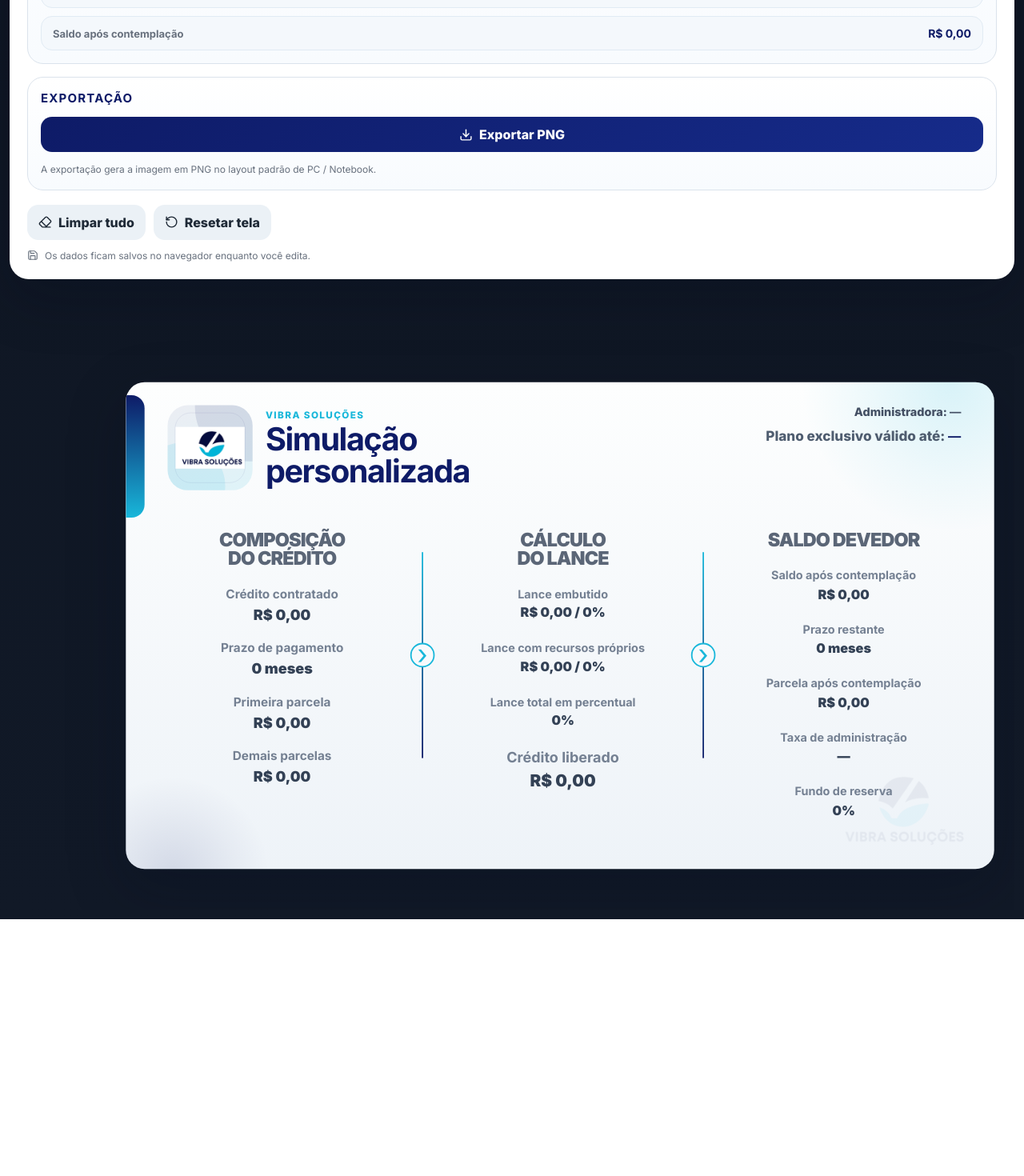
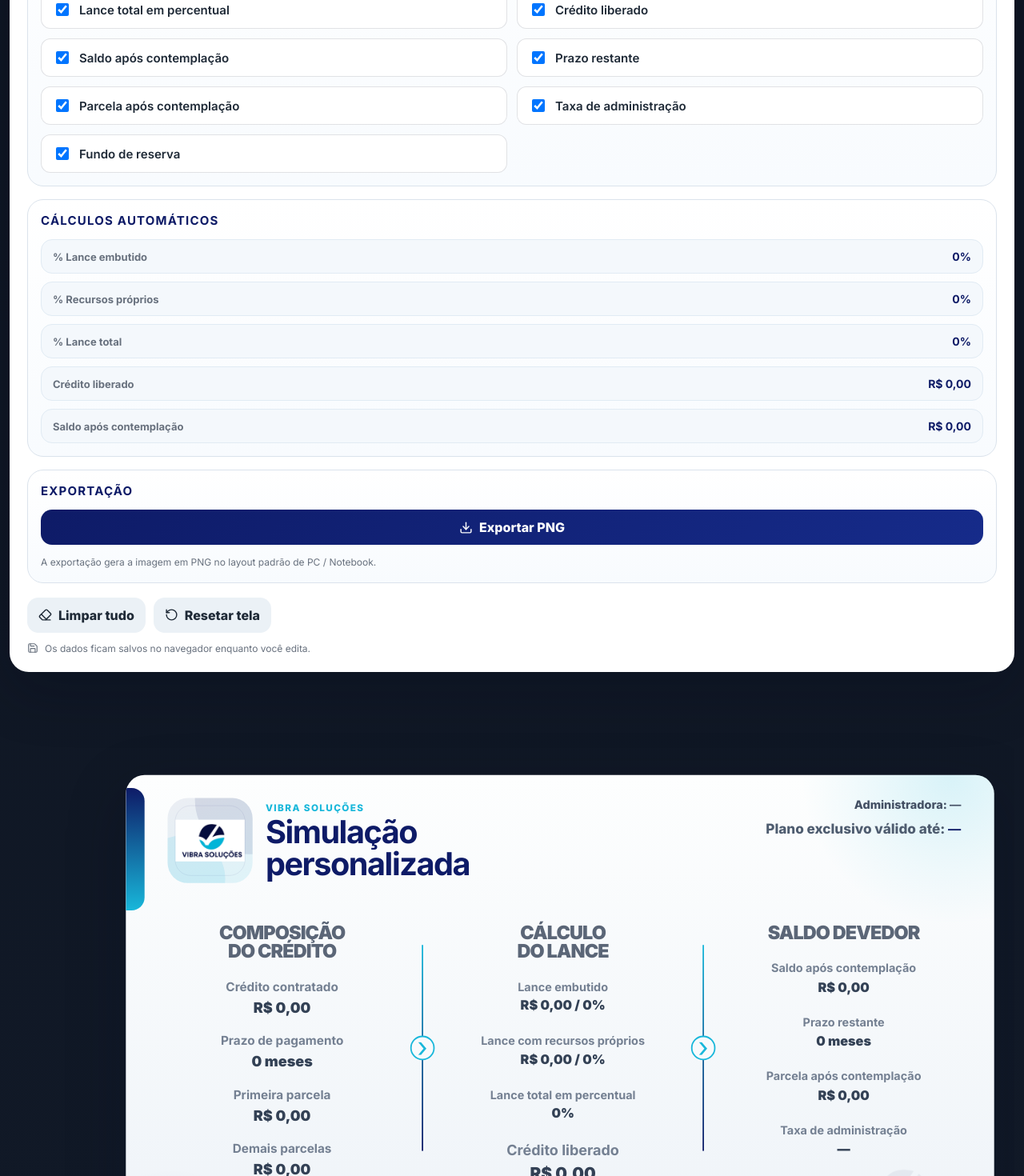
Before and after one commit to gabrieldigitalsales-del/VibraSolucoesSimulador, a React (Vite) app: page / in a window 1280 px wide. Shown: the part 1120-2590 px from the top of the page at 80% size. Before the commit the page ends 2269 px from the top, so only its background shows below. Built offline with nearby package versions, Linux system fonts and the light colour scheme.

Commit message:
Add files via upload

```diff
--- a/src/main.jsx
+++ b/src/main.jsx
@@ -7,6 +7,38 @@ import './style.css';
 
 const STORAGE_KEY = 'simulacao-vibra-solucoes-v3';
 const OLD_STORAGE_KEYS = ['simulacao-vibra-solucoes', 'simulacao-vibra-solucoes-v2', 'simulacao-vibra'];
+
+const visibilityDefaults = {
+  creditoContratado: true,
+  prazoPagamento: true,
+  primeiraParcela: true,
+  demaisParcelas: true,
+  lanceEmbutido: true,
+  lanceRecursos: true,
+  lanceTotalPercentual: true,
+  creditoLiberado: true,
+  saldoApos: true,
+  prazoRestante: true,
+  parcelaApos: true,
+  taxaAdministracao: true,
+  fundoReserva: true,
+};
+
+const toggleOptions = [
+  ['creditoContratado', 'Crédito contratado'],
+  ['prazoPagamento', 'Prazo de pagamento'],
+  ['primeiraParcela', 'Primeira parcela'],
+  ['demaisParcelas', 'Demais parcelas'],
+  ['lanceEmbutido', 'Lance embutido'],
+  ['lanceRecursos', 'Recursos próprios'],
+  ['lanceTotalPercentual', 'Lance total em percentual'],
+  ['creditoLiberado', 'Crédito liberado'],
+  ['saldoApos', 'Saldo após contemplação'],
+  ['prazoRestante', 'Prazo restante'],
+  ['parcelaApos', 'Parcela após contemplação'],
+  ['taxaAdministracao', 'Taxa de administração'],
+  ['fundoReserva', 'Fundo de reserva'],
+];
 
 const defaultData = {
   validade: '',
@@ -23,6 +55,7 @@ const defaultData = {
   parcelaApos: 0,
   taxaAdministracao: '',
   fundoReserva: 0,
+  visibleFields: { ...visibilityDefaults },
 };
 
 const moneyFormatter = new Intl.NumberFormat('pt-BR', {
@@ -65,12 +98,21 @@ function getTodayPlaceholder() {
   return new Intl.DateTimeFormat('pt-BR').format(new Date());
 }
 
+function getVisibleFields(data) {
+  return { ...visibilityDefaults, ...(data?.visibleFields || {}) };
+}
+
 function loadData() {
   try {
     OLD_STORAGE_KEYS.forEach((key) => localStorage.removeItem(key));
     const saved = localStorage.getItem(STORAGE_KEY);
     if (!saved) return defaultData;
-    return { ...defaultData, ...JSON.parse(saved) };
+    const parsed = JSON.parse(saved);
+    return {
+      ...defaultData,
+      ...parsed,
+      visibleFields: { ...visibilityDefaults, ...(parsed?.visibleFields || {}) },
+    };
   } catch {
     return defaultData;
   }
@@ -88,6 +130,33 @@ function EditableField({ label, type = 'text', value, onChange, placeholder = ''
         step={step}
         onChange={(e) => onChange(type === 'number' ? e.target.value : e.target.value)}
       />
+    </label>
+  );
+}
+
+function VisibilityToggle({ label, checked, onChange }) {
+  return (
+    <label
+      style={{
+        display: 'flex',
+        alignItems: 'center',
+        gap: '10px',
+        padding: '12px 14px',
+        border: '1px solid rgba(15, 23, 42, 0.12)',
+        borderRadius: '12px',
+        background: '#fff',
+        cursor: 'pointer',
+        fontSize: '0.94rem',
+        fontWeight: 600,
+      }}
+    >
+      <input
+        type="checkbox"
+        checked={checked}
+        onChange={(e) => onChange(e.target.checked)}
+        style={{ width: '16px', height: '16px', cursor: 'pointer' }}
+      />
+      <span>{label}</span>
     </label>
   );
 }
@@ -136,6 +205,8 @@ function Decor() {
 }
 
 function DesktopPreview({ data, exportRef, derived, variant = 'screen' }) {
+  const visible = getVisibleFields(data);
+
   return (
     <section className={`sheet sheet-${variant}`} ref={exportRef}>
       <Decor />
@@ -144,153 +215,40 @@ function DesktopPreview({ data, exportRef, derived, variant = 'screen' }) {
       <main className="columns">
         <article className="col">
           <h2>COMPOSIÇÃO<br />DO CRÉDITO</h2>
-
-          <div className="item">
-            <span>Crédito contratado</span>
-            <strong>{formatMoney(data.creditoContratado)}</strong>
-          </div>
-
-          <div className="item">
-            <span>Prazo de pagamento</span>
-            <strong>{toNumber(data.prazoPagamento)} meses</strong>
-          </div>
-
-          <div className="item">
-            <span>Primeira parcela</span>
-            <strong>{formatMoney(data.primeiraParcela)}</strong>
-          </div>
-
-          <div className="item">
-            <span>Demais parcelas</span>
-            <strong>{formatMoney(data.demaisParcelas)}</strong>
-          </div>
+          {visible.creditoContratado && <div className="item"><span>Crédito contratado</span><strong>{formatMoney(data.creditoContratado)}</strong></div>}
+          {visible.prazoPagamento && <div className="item"><span>Prazo de pagamento</span><strong>{toNumber(data.prazoPagamento)} meses</strong></div>}
+          {visible.primeiraParcela && <div className="item"><span>Primeira parcela</span><strong>{formatMoney(data.primeiraParcela)}</strong></div>}
+          {visible.demaisParcelas && <div className="item"><span>Demais parcelas</span><strong>{formatMoney(data.demaisParcelas)}</strong></div>}
         </article>
 
         <div className="divider"><i>›</i></div>
 
         <article className="col">
           <h2>CÁLCULO<br />DO LANCE</h2>
-
-          <div className="item compact-item">
-            <span>Lance embutido</span>
-            <strong>{formatMoney(data.lanceEmbutido)} / {formatPercent(derived.percentEmbutido)}</strong>
-          </div>
-
-          <div className="item compact-item">
-            <span>Lance com recursos próprios</span>
-            <strong>{formatMoney(data.lanceRecursos)} / {formatPercent(derived.percentRecursos)}</strong>
-          </div>
-
-          <div className="item compact-item">
-            <span>Lance total em percentual</span>
-            <strong>{formatPercent(derived.percentTotal)}</strong>
-          </div>
-
-          <div className="item final-item">
-            <span>Crédito liberado</span>
-            <strong>{formatMoney(data.creditoLiberado)}</strong>
-          </div>
+          {visible.lanceEmbutido && <div className="item compact-item"><span>Lance embutido</span><strong>{formatMoney(data.lanceEmbutido)} / {formatPercent(derived.percentEmbutido)}</strong></div>}
+          {visible.lanceRecursos && <div className="item compact-item"><span>Lance com recursos próprios</span><strong>{formatMoney(data.lanceRecursos)} / {formatPercent(derived.percentRecursos)}</strong></div>}
+          {visible.lanceTotalPercentual && <div className="item compact-item"><span>Lance total em percentual</span><strong>{formatPercent(derived.percentTotal)}</strong></div>}
+          {visible.creditoLiberado && <div className="item final-item"><span>Crédito liberado</span><strong>{formatMoney(data.creditoLiberado)}</strong></div>}
         </article>
 
         <div className="divider"><i>›</i></div>
 
         <article className="col">
           <h2>SALDO DEVEDOR</h2>
-
-          <div className="item compact-item">
-            <span>Saldo após contemplação</span>
-            <strong>{formatMoney(derived.saldoApos)}</strong>
-          </div>
-
-          <div className="item compact-item">
-            <span>Prazo restante</span>
-            <strong>{toNumber(data.prazoRestante)} meses</strong>
-          </div>
-
-          <div className="item compact-item">
-            <span>Parcela após contemplação</span>
-            <strong>{formatMoney(data.parcelaApos)}</strong>
-          </div>
-
-          <div className="item compact-item">
-            <span>Taxa de administração</span>
-            <strong>{displayText(data.taxaAdministracao)}</strong>
-          </div>
-
-          <div className="item compact-item">
-            <span>Fundo de reserva</span>
-            <strong>{formatPercent(data.fundoReserva)}</strong>
-          </div>
+          {visible.saldoApos && <div className="item compact-item"><span>Saldo após contemplação</span><strong>{formatMoney(derived.saldoApos)}</strong></div>}
+          {visible.prazoRestante && <div className="item compact-item"><span>Prazo restante</span><strong>{toNumber(data.prazoRestante)} meses</strong></div>}
+          {visible.parcelaApos && <div className="item compact-item"><span>Parcela após contemplação</span><strong>{formatMoney(data.parcelaApos)}</strong></div>}
+          {visible.taxaAdministracao && <div className="item compact-item"><span>Taxa de administração</span><strong>{displayText(data.taxaAdministracao)}</strong></div>}
+          {visible.fundoReserva && <div className="item compact-item"><span>Fundo de reserva</span><strong>{formatPercent(data.fundoReserva)}</strong></div>}
         </article>
       </main>
     </section>
   );
 }
 
-function MobileCard({ title, children }) {
-  return (
-    <article className="mobile-card">
-      <h2>{title}</h2>
-      <div className="mobile-card-grid">{children}</div>
-    </article>
-  );
-}
+function MobileLivePreview({ data, derived }) {
+  const visible = getVisibleFields(data);
 
-function MobileItem({ label, value }) {
-  return (
-    <div className="mobile-item">
-      <span>{label}</span>
-      <strong>{value}</strong>
-    </div>
-  );
-}
-
-function MobilePreview({ data, exportRef, derived }) {
-  return (
-    <section className="mobile-sheet" ref={exportRef}>
-      <Decor />
-      <header className="mobile-top">
-        <div className="mobile-logo-wrap">
-          <img src={vibraLogo} alt="Vibra Soluções" />
-        </div>
-        <p className="mobile-eyebrow">Vibra Soluções</p>
-        <h1>Simulação personalizada</h1>
-        <div className="mobile-info">
-          <p>Administradora: <strong>{displayText(data.administradora)}</strong></p>
-          <p>Plano válido até: <strong>{displayText(data.validade)}</strong></p>
-          {String(data.subtitulo || '').trim() ? <p>{data.subtitulo}</p> : null}
-        </div>
-      </header>
-
-      <main className="mobile-content">
-        <MobileCard title="Composição do crédito">
-          <MobileItem label="Crédito contratado" value={formatMoney(data.creditoContratado)} />
-          <MobileItem label="Prazo de pagamento" value={`${toNumber(data.prazoPagamento)} meses`} />
-          <MobileItem label="Primeira parcela" value={formatMoney(data.primeiraParcela)} />
-          <MobileItem label="Demais parcelas" value={formatMoney(data.demaisParcelas)} />
-        </MobileCard>
-
-        <MobileCard title="Cálculo do lance">
-          <MobileItem label="Lance embutido" value={`${formatMoney(data.lanceEmbutido)} / ${formatPercent(derived.percentEmbutido)}`} />
-          <MobileItem label="Recursos próprios" value={`${formatMoney(data.lanceRecursos)} / ${formatPercent(derived.percentRecursos)}`} />
-          <MobileItem label="Lance total" value={formatPercent(derived.percentTotal)} />
-          <MobileItem label="Crédito liberado" value={formatMoney(data.creditoLiberado)} />
-        </MobileCard>
-
-        <MobileCard title="Saldo devedor">
-          <MobileItem label="Saldo após contemplação" value={formatMoney(derived.saldoApos)} />
-          <MobileItem label="Prazo restante" value={`${toNumber(data.prazoRestante)} meses`} />
-          <MobileItem label="Parcela após contemplação" value={formatMoney(data.parcelaApos)} />
-          <MobileItem label="Taxa de administração" value={displayText(data.taxaAdministracao)} />
-          <MobileItem label="Fundo de reserva" value={formatPercent(data.fundoReserva)} />
-        </MobileCard>
-      </main>
-    </section>
-  );
-}
-
-
-function MobileLivePreview({ data, derived }) {
   return (
     <section className="mobile-live-shell">
       <div className="mobile-live-frame">
@@ -313,27 +271,27 @@ function MobileLivePreview({ data, derived }) {
           <main className="mobile-live-content">
             <article className="mobile-live-card">
               <h2>Composição do crédito</h2>
-              <div><span>Crédito contratado</span><strong>{formatMoney(data.creditoContratado)}</strong></div>
-              <div><span>Prazo de pagamento</span><strong>{toNumber(data.prazoPagamento)} meses</strong></div>
-              <div><span>Primeira parcela</span><strong>{formatMoney(data.primeiraParcela)}</strong></div>
-              <div><span>Demais parcelas</span><strong>{formatMoney(data.demaisParcelas)}</strong></div>
+              {visible.creditoContratado && <div><span>Crédito contratado</span><strong>{formatMoney(data.creditoContratado)}</strong></div>}
+              {visible.prazoPagamento && <div><span>Prazo de pagamento</span><strong>{toNumber(data.prazoPagamento)} meses</strong></div>}
+              {visible.primeiraParcela && <div><span>Primeira parcela</span><strong>{formatMoney(data.primeiraParcela)}</strong></div>}
+              {visible.demaisParcelas && <div><span>Demais parcelas</span><strong>{formatMoney(data.demaisParcelas)}</strong></div>}
             </article>
 
             <article className="mobile-live-card">
               <h2>Cálculo do lance</h2>
-              <div><span>Lance embutido</span><strong>{formatMoney(data.lanceEmbutido)} / {formatPercent(derived.percentEmbutido)}</strong></div>
-              <div><span>Recursos próprios</span><strong>{formatMoney(data.lanceRecursos)} / {formatPercent(derived.percentRecursos)}</strong></div>
-              <div><span>Lance total</span><strong>{formatPercent(derived.percentTotal)}</strong></div>
-              <div><span>Crédito liberado</span><strong>{formatMoney(data.creditoLiberado)}</strong></div>
+              {visible.lanceEmbutido && <div><span>Lance embutido</span><strong>{formatMoney(data.lanceEmbutido)} / {formatPercent(derived.percentEmbutido)}</strong></div>}
+              {visible.lanceRecursos && <div><span>Recursos próprios</span><strong>{formatMoney(data.lanceRecursos)} / {formatPercent(derived.percentRecursos)}</strong></div>}
+              {visible.lanceTotalPercentual && <div><span>Lance total</span><strong>{formatPercent(derived.percentTotal)}</strong></div>}
+              {visible.creditoLiberado && <div><span>Crédito liberado</span><strong>{formatMoney(data.creditoLiberado)}</strong></div>}
             </article>
 
             <article className="mobile-live-card">
               <h2>Saldo devedor</h2>
-              <div><span>Saldo após contemplação</span><strong>{formatMoney(derived.saldoApos)}</strong></div>
-              <div><span>Prazo restante</span><strong>{toNumber(data.prazoRestante)} meses</strong></div>
-              <div><span>Parcela após contemplação</span><strong>{formatMoney(data.parcelaApos)}</strong></div>
-              <div><span>Taxa de administração</span><strong>{displayText(data.taxaAdministracao)}</strong></div>
-              <div><span>Fundo de reserva</span><strong>{formatPercent(data.fundoReserva)}</strong></div>
+              {visible.saldoApos && <div><span>Saldo após contemplação</span><strong>{formatMoney(derived.saldoApos)}</strong></div>}
+              {visible.prazoRestante && <div><span>Prazo restante</span><strong>{toNumber(data.prazoRestante)} meses</strong></div>}
+              {visible.parcelaApos && <div><span>Parcela após contemplação</span><strong>{formatMoney(data.parcelaApos)}</strong></div>}
+              {visible.taxaAdministracao && <div><span>Taxa de administração</span><strong>{displayText(data.taxaAdministracao)}</strong></div>}
+              {visible.fundoReserva && <div><span>Fundo de reserva</span><strong>{formatPercent(data.fundoReserva)}</strong></div>}
             </article>
           </main>
         </div>
@@ -349,6 +307,7 @@ function App() {
   const desktopRef = useRef(null);
   const [previewScale, setPreviewScale] = useState(0.88);
   const todayPlaceholder = useMemo(() => getTodayPlaceholder(), []);
+  const visibleFields = getVisibleFields(data);
 
   useEffect(() => {
     localStorage.setItem(STORAGE_KEY, JSON.stringify(data));
@@ -361,7 +320,6 @@ function App() {
 
       const availableWidth = Math.max(wrap.clientWidth - 18, 320);
       const availableHeight = Math.max(wrap.clientHeight - 18, 220);
-
       const scaleByWidth = availableWidth / 1206;
       const scaleByHeight = availableHeight / 676;
       const nextScale = Math.max(0.35, Math.min(0.90, scaleByWidth, scaleByHeight));
@@ -384,6 +342,15 @@ function App() {
   const set = (key, value) => setData((prev) => ({
     ...prev,
     [key]: typeof prev[key] === 'number' ? toNumber(value) : value,
+  }));
+
+  const setVisibility = (key, checked) => setData((prev) => ({
+    ...prev,
+    visibleFields: {
+      ...visibilityDefaults,
+      ...(prev.visibleFields || {}),
+      [key]: checked,
+    },
   }));
 
   const handleResetAll = () => {
@@ -456,6 +423,19 @@ function App() {
           <EditableField label="Taxa de administração" value={data.taxaAdministracao} onChange={(v) => set('taxaAdministracao', v)} placeholder="Ex.: 0,4% a.m" />
         </InfoCard>
 
+        <InfoCard title="Exibir / ocultar campos">
+          <div className="grid two-columns">
+            {toggleOptions.map(([key, label]) => (
+              <VisibilityToggle
+                key={key}
+                label={label}
+                checked={visibleFields[key] !== false}
+                onChange={(checked) => setVisibility(key, checked)}
+              />
+            ))}
+          </div>
+        </InfoCard>
+
         <InfoCard title="Cálculos automáticos">
           <div className="summary-grid">
             <div className="summary-row"><span>% Lance embutido</span><strong>{formatPercent(derived.percentEmbutido)}</strong></div>
@@ -483,15 +463,10 @@ function App() {
         <p className="hint"><Save size={14} /> Os dados ficam salvos no navegador enquanto você edita.</p>
       </aside>
 
-      <section
-        className="preview-wrap"
-        ref={previewWrapRef}
-        style={{ '--preview-scale': previewScale }}
-      >
+      <section className="preview-wrap" ref={previewWrapRef} style={{ '--preview-scale': previewScale }}>
         <div className="preview-stage">
           <DesktopPreview data={data} exportRef={screenRef} derived={derived} variant="screen" />
         </div>
-
         <MobileLivePreview data={data} derived={derived} />
       </section>
 
```
